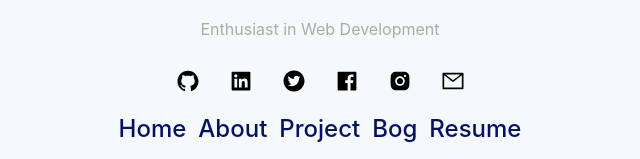
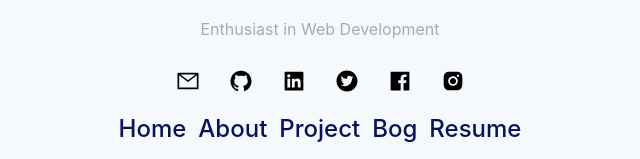
Before and after one commit to themdebrahim98/MyPortfolio, a React (Create React App) app: page / in a window 1280 px wide. Shown: the part 294-453 px from the top of the page, without its empty margins (320-960 px from the left). Built offline with nearby package versions, Linux system fonts and the light colour scheme; the HTML template or start-up script is replaced by a standard one.

Commit message:
Update Home.js

```diff
--- a/src/component/Home.js
+++ b/src/component/Home.js
@@ -16,12 +16,12 @@ export default function Home({title}) {
 					<h1 className='title'>Md Eabrahim</h1>
 					<h2 className="description">Enthusiast in Web Development</h2>
 					<div className="social-links">
+						<a className='link' target='_blank'  href="mailto:mdebrahim742148@gmail.com"><AiOutlineMail /></a>
 						<a className='link' target='_blank' href="https://github.com/mdebrahim98"><AiFillGithub /></a>
 						<a className='link' target='_blank' href="https://www.linkedin.com/in/mdebrahim98"><AiFillLinkedin /></a>
 						<a className='link' target='_blank' href="https://twitter.com/Md_Ebrahim98"><AiFillTwitterCircle /></a>
 						<a className='link' target='_blank' href="https://www.facebook.com/ebrahim742148"><AiFillFacebook /></a>
 						<a className='link' target='_blank' href="https://www.instagram.com/md_ebrahim98"><AiFillInstagram /></a>
-						<a className='link' target='_blank'  href="mailto:mdebrahim742148@gmail.com"><AiOutlineMail /></a>
 
 					</div>
 				</header>
```
